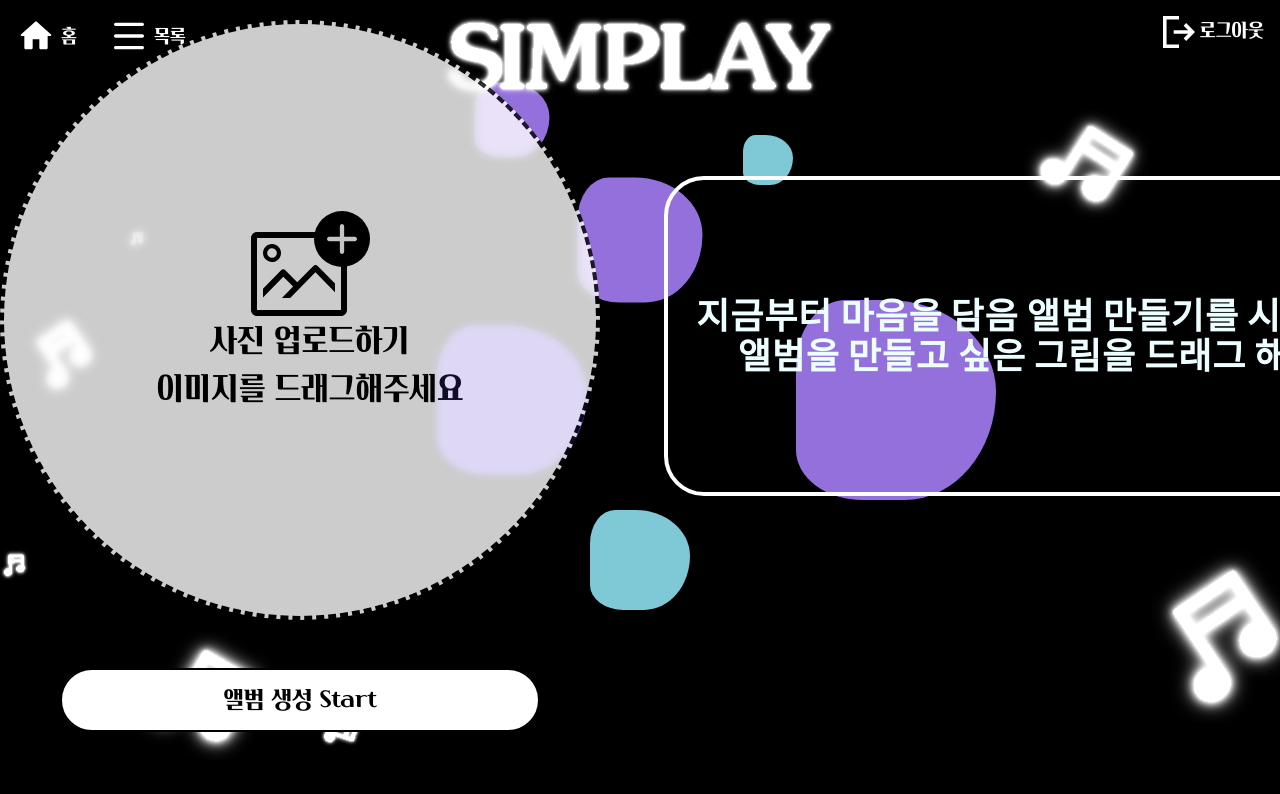
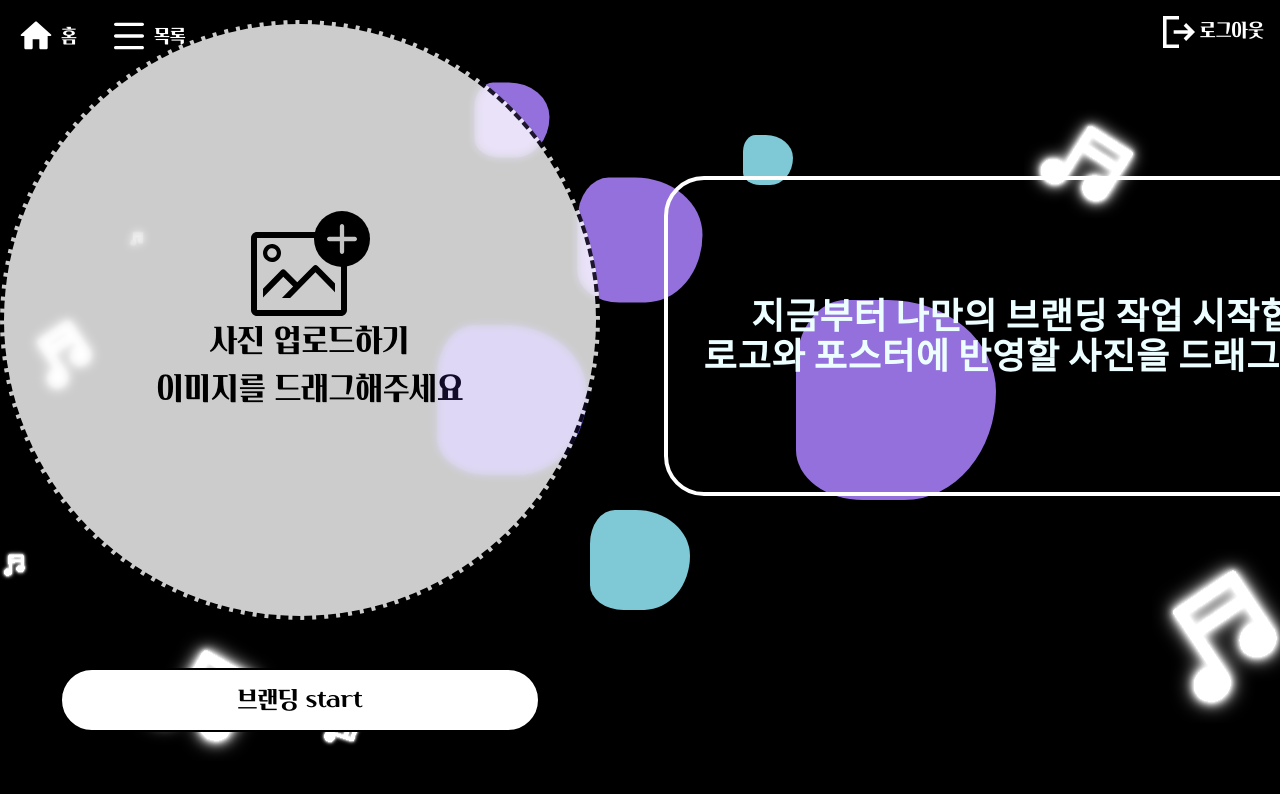
Before and after one commit to 2024-Summer-BootCamp-TeamG/Team, a React (Vite) app in the folder frontend/: page /pictureupload in a window 1280 px wide. Shown: the top 794 px of the page. Built offline with nearby package versions, Linux system fonts and the light colour scheme.

Commit message:
중간 저장

```diff
--- a/frontend/src/components/NavBar.tsx
+++ b/frontend/src/components/NavBar.tsx
@@ -1,5 +1,5 @@
 import React from 'react';
-import Logo from '../assets/SIMPLAYLogo.svg';
+// import Logo from '../assets/SIMPLAYLogo.svg';
 import HomeIcon from '../assets/HomeIcon.svg';
 import MenuIcon from '../assets/MenuIcon.svg';
 import SignoutIcon from '../assets/SignoutIcon.svg';
@@ -31,7 +31,7 @@ function NavBar() {
         {/* </Link> */}
       </div>
       <div className="absolute left-1/2 top-0 -translate-x-1/2 transform p-4">
-        <img src={Logo} alt="로고" />
+        {/* <img src={Logo} alt="로고" /> */}
       </div>
       <div className="absolute right-0 top-0 flex items-center p-4">
         <button type="button" className="flex flex-row">
--- a/frontend/src/pages/BusinessInputPage.tsx
+++ b/frontend/src/pages/BusinessInputPage.tsx
@@ -28,7 +28,7 @@ function BusinessInputPage() {
               {/* 폼 제출 시 handleSubmit 함수가 호출됩니다. */}
               <div className="left-[27rem] top-[27rem] h-[12.88rem] w-[68.63rem]">
                 <textarea
-                  className="absolute left-[27rem] top-[27rem] h-[12.88rem] w-[68.63rem] resize-none overflow-auto rounded-[2.5rem] border-2 bg-gradient-to-b from-white/20 to-slate-400/10 p-2 text-3xl placeholder-violet-600 opacity-50 shadow outline-none backdrop-blur-xl"
+                  className="absolute left-[27rem] top-[27rem] h-[12.88rem] w-[68.63rem] resize-none overflow-auto rounded-[2.5rem] border-2 bg-white bg-gradient-to-b from-white/20 to-slate-400/10 p-2 text-3xl placeholder-violet-600 opacity-50 shadow outline-none backdrop-blur-xl"
                   placeholder="ex) 회사명은 OO이고 어떤 유형의 회사입니다. (선택)"
                   value={businessInput}
                   onChange={(event) => setBusinessInput(event.target.value)}
--- a/frontend/src/pages/PictureUploadPage.tsx
+++ b/frontend/src/pages/PictureUploadPage.tsx
@@ -165,7 +165,7 @@ const PictureUploadPage = () => {
             </div>
             <Link to="/busin">
               <button className="left-[25rem] top-[56.25rem] h-[4.06rem] w-[30rem] rounded-[2.5rem] border-2 border-black bg-white text-center text-[1.5rem] text-black hover:border-white hover:bg-black hover:text-white">
-                앨범 생성 Start
+                브랜딩 start
               </button>
             </Link>
           </div>
@@ -173,9 +173,9 @@ const PictureUploadPage = () => {
           <div className="mb-[8rem] flex flex-col items-center">
             <div className="flex h-[20rem] w-[50rem] items-center justify-center rounded-[2.5rem] border-4 border-white text-center font-['Inter'] text-4xl font-black tracking-wide text-cyan-50">
               <div>
-                지금부터 마음을 담음 앨범 만들기를 시작합니다!
+                지금부터 나만의 브랜딩 작업 시작합니다!
                 <br />
-                앨범을 만들고 싶은 그림을 드래그 해주세요
+                로고와 포스터에 반영할 사진을 드래그 해주세요
               </div>
             </div>
           </div>
```
